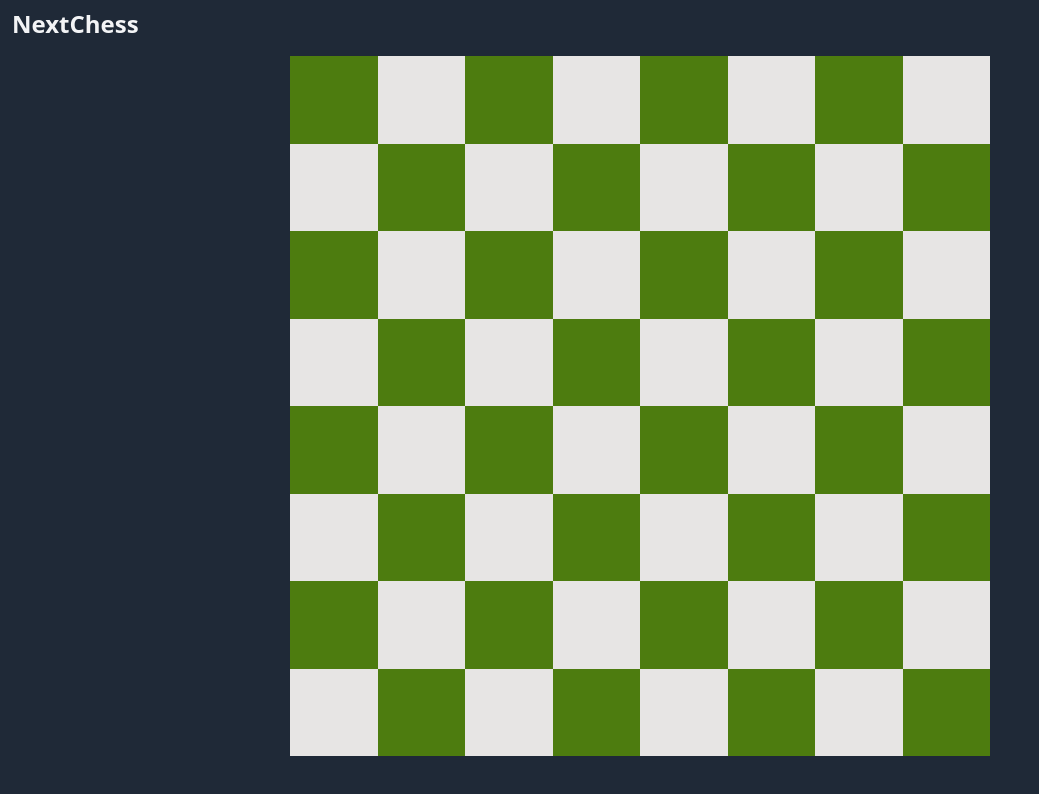
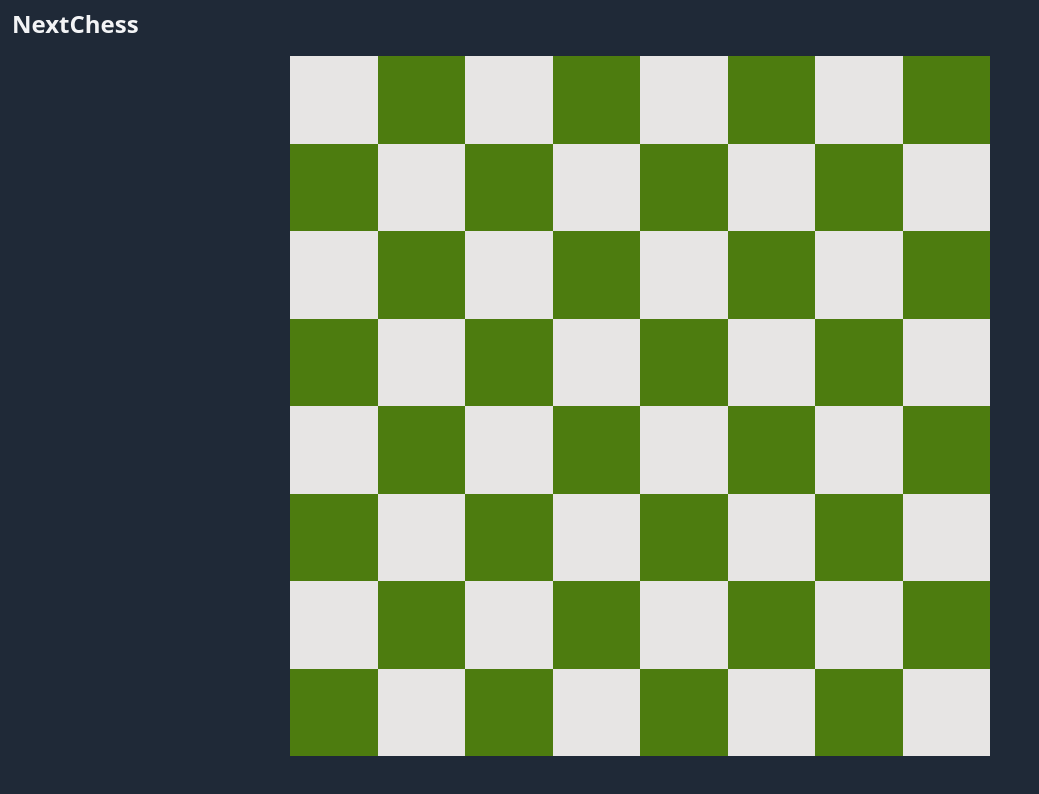
Before and after one commit to kulgg/NextChess, a Next.js app: page / in a window 1280 px wide. Shown: the top 794 px of the page, without its empty margins (0-1039 px from the left). Built offline with nearby package versions, Linux system fonts and the light colour scheme.

Commit message:
Derive state from chess.js

```diff
--- a/src/components/Board.tsx
+++ b/src/components/Board.tsx
@@ -1,23 +1,36 @@
 import { url } from "inspector";
-import React from "react";
+import React, { useState } from "react";
 import Square from "./Square";
+import { Chess } from "chess.js";
+import { PieceSymbol, Square as SquareType, Color } from "chess.js/src/chess";
+import Piece from "./Piece";
+
+const game = new Chess();
+
+export type BoardType = ({
+  square: SquareType;
+  type: PieceSymbol;
+  color: Color;
+} | null)[][];
 
 const Board = (): JSX.Element => {
-  const game = [
-    0, 0, 0, 0, 0, 0, 0, 0, 0, 0, 0, 0, 0, 0, 0, 0, 0, 0, 0, 0, 0, 0, 0, 0, 0,
-    0, 0, 0, 0, 0, 0, 0, 0, 0, 0, 0, 0, 0, 0, 0, 0, 0, 0, 0, 0, 0, 0, 0, 0, 0,
-    0, 0, 0, 0, 0, 0, 0, 0, 0, 0, 0, 0, 0, 0,
-  ];
+  const [board, setBoard] = useState<BoardType>(game.board());
 
   return (
     <div className="chessboard grid grid-cols-8">
-      {game.map((x, i) => {
-        const alternatingRow = Math.floor(i / 8) % 2;
-        return i % 2 == alternatingRow ? (
-          <Square isDark={false} />
-        ) : (
-          <Square isDark={true} />
-        );
+      {board.map((row, rowNumber) => {
+        return row.map((piece, i) => {
+          const alternatingRow = rowNumber % 2;
+
+          return piece ? (
+            <Square
+              isDark={i % 2 == alternatingRow}
+              piece={{ type: piece.type, color: piece.color }}
+            />
+          ) : (
+            <Square isDark={i % 2 == alternatingRow} />
+          );
+        });
       })}
     </div>
   );
--- a/src/components/Piece.tsx
+++ /dev/null
@@ -1,5 +0,0 @@
-const Piece = (): JSX.Element => {
-  return <div>Piece</div>;
-};
-
-export default Piece;
--- a/src/components/Square.tsx
+++ b/src/components/Square.tsx
@@ -1,16 +1,20 @@
-import React from "react";
-import Piece from "./Piece";
+import { PieceSymbol, Color } from "chess.js/src/chess";
 
 const Square = ({
   piece,
   isDark,
 }: {
-  piece?: JSX.Element;
+  piece?: {
+    type: PieceSymbol;
+    color: Color;
+  };
   isDark: boolean;
 }): JSX.Element => {
-  const classString = isDark ? "bg-stone-200" : "bg-lime-700";
+  const classString = isDark
+    ? "bg-stone-200 bg-knight bg-cover"
+    : "bg-lime-700 bg-knight bg-cover";
 
-  return <div className={classString}>{piece}</div>;
+  return <div className={classString}></div>;
 };
 
 export default Square;
--- /dev/null
+++ b/src/utils/piece.ts
@@ -0,0 +1,31 @@
+export enum PieceType {
+  King,
+  Queen,
+  Rook,
+  Bishop,
+  Knight,
+  Pawn,
+}
+
+export enum ColorType {
+  White,
+  Black,
+}
+
+export class Piece {
+  position: string;
+  color: ColorType;
+  dead: boolean;
+
+  constructor(position: string, color: ColorType, dead: boolean) {
+    this.position = position;
+    this.color = color;
+    this.dead = dead;
+  }
+
+  getMoves(): string[] {
+    throw new Error("Not Implemented");
+  }
+}
+
+export class Pawn extends Piece {}
--- /dev/null
+++ b/src/utils/test.ts
@@ -0,0 +1,7 @@
+import { Chess } from "chess.js";
+
+const chess = new Chess();
+
+chess.move({ from: "a2", to: "a4" });
+console.log(chess.ascii());
+console.log(chess.board());
```
